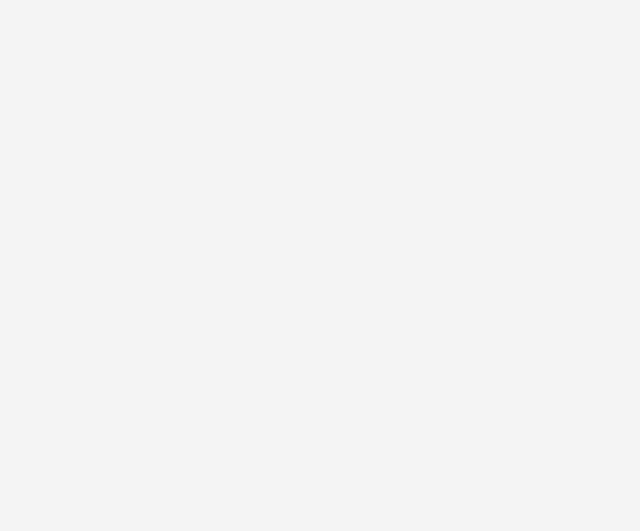
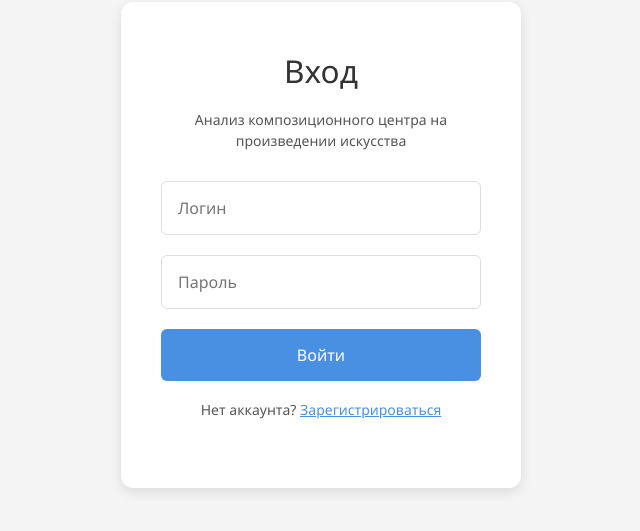
Before and after one commit to w1zZzyy/ArtFront, a React (Vite) app in the folder art-analysis/: page /ArtFront/login in a window 1280 px wide. Before the commit this address had no page. Shown: the part 155-686 px from the top of the page, without its empty margins (319-959 px from the left). Built offline with nearby package versions, Linux system fonts and the light colour scheme.

Commit message:
lab7 login

```diff
--- a/art-analysis/dev-dist/sw.js
+++ b/art-analysis/dev-dist/sw.js
@@ -82,7 +82,7 @@ define(['./workbox-5a5d9309'], (function (workbox) { 'use strict';
     "revision": "c42d79354dbf60ad2f5d4cc715ce3c11"
   }, {
     "url": "index.html",
-    "revision": "0.lm89cf9fi5s"
+    "revision": "0.3531akq87ho"
   }], {});
   workbox.cleanupOutdatedCaches();
   workbox.registerRoute(new workbox.NavigationRoute(workbox.createHandlerBoundToURL("index.html"), {
--- a/art-analysis/package.json
+++ b/art-analysis/package.json
@@ -14,6 +14,7 @@
   },
   "dependencies": {
     "@reduxjs/toolkit": "^2.11.1",
+    "axios": "^1.13.2",
     "bootstrap": "^5.3.8",
     "react": "^19.2.0",
     "react-bootstrap": "^2.10.10",
--- a/art-analysis/src/App.tsx
+++ b/art-analysis/src/App.tsx
@@ -3,6 +3,7 @@ import { AppNavbar } from './components/Navbar';
 import { HomePage } from './pages/StartPage';
 import { ExpertsList } from './pages/ExpertsList';
 import { ExpertProp } from './pages/ExpertProp';
+import { Login } from './pages/Login';
 
 const MainLayout = () => (
     <>
@@ -18,6 +19,7 @@ function App() {
         <BrowserRouter basename="/ArtFront">
             <Routes>
                 <Route path="/" element={<HomePage />} />
+                <Route path="/login" element={<Login />} />
                 <Route path="/ArtAnalysis" element={<HomePage />} />
                 <Route path="/experts" element={<ExpertsList />} />
                 <Route path="/expert_properties/:id" element={<ExpertProp />} />
--- /dev/null
+++ b/art-analysis/src/api/axios.ts
@@ -0,0 +1,14 @@
+import axios from 'axios'
+
+export const api = axios.create({
+  baseURL: 'http://localhost:8080',
+  withCredentials: false,
+})
+
+api.interceptors.request.use(config => {
+  const token = localStorage.getItem('token')
+  if (token) {
+    config.headers.Authorization = `Bearer ${token}`
+  }
+  return config
+})
--- a/art-analysis/src/components/Navbar.tsx
+++ b/art-analysis/src/components/Navbar.tsx
@@ -1,21 +1,43 @@
 import { Navbar, Container } from 'react-bootstrap';
 import { Link } from 'react-router-dom';
+import { useDispatch, useSelector } from 'react-redux';
+import type { RootState, AppDispatch } from '../store';
+import { logoutThunk } from '../store/authSlice';
 
 export const AppNavbar = () => {
+  const dispatch = useDispatch<AppDispatch>();
+  const { isAuth, user } = useSelector((state: RootState) => state.auth);
   return (
     <Navbar bg="light" variant="light" fixed="top" className="shadow-sm border-bottom">
       <Container fluid className="px-4">
-        {/* Единый бренд как ссылка */}
         <Navbar.Brand as={Link} to="/ArtAnalysis" className="fs-4">
           ArtAnalysis
         </Navbar.Brand>
 
-        {/* Отдельная навигация */}
         <div className="me-auto">
           <Link to="/experts" className="fs-5 text-dark text-decoration-none">
             Experts
           </Link>
         </div>
+
+        {/* AUTH BLOCK */}
+        <div className="d-flex align-items-center gap-3">
+          {isAuth ? (
+            <>
+              <span className="fw-semibold">{user?.login}</span>
+              <button
+                className="btn btn-outline-dark btn-sm"
+                onClick={() => dispatch(logoutThunk())}
+              >
+                Выйти
+              </button>
+            </>
+          ) : (
+            <Link to="/login" className="btn btn-outline-dark btn-sm">
+              Войти
+            </Link>
+          )}
+        </div>
       </Container>
     </Navbar>
   );
--- /dev/null
+++ b/art-analysis/src/pages/Login.tsx
@@ -0,0 +1,48 @@
+import { useState } from 'react'
+import { useDispatch, useSelector } from 'react-redux'
+import { loginThunk } from '../store/authSlice'
+import type { RootState, AppDispatch } from '../store'
+import './styles/Login.css'
+
+export const Login = () => {
+  const dispatch = useDispatch<AppDispatch>()
+  const { loading, error } = useSelector((s: RootState) => s.auth)
+
+  const [login, setLogin] = useState('')
+  const [password, setPassword] = useState('')
+
+  const submit = (e: React.FormEvent) => {
+    e.preventDefault()
+    dispatch(loginThunk({ login, password }))
+  }
+
+  return (
+    <div className="login-container">
+      <form className="login-form" onSubmit={submit}>
+        <h3>Вход</h3>
+        <p className="login-subtitle">
+          Анализ композиционного центра на произведении искусства
+        </p>
+        <input
+          value={login}
+          onChange={e => setLogin(e.target.value)}
+          placeholder="Логин"
+        />
+        <input
+          type="password"
+          value={password}
+          onChange={e => setPassword(e.target.value)}
+          placeholder="Пароль"
+        />
+        <button type="submit" disabled={loading}>
+          Войти
+        </button>
+        {error && <div className="error">{error}</div>}
+
+        <p className="register-text">
+          Нет аккаунта? <span className="register-link">Зарегистрироваться</span>
+        </p>
+      </form>
+    </div>
+  )
+}
--- /dev/null
+++ b/art-analysis/src/pages/styles/Login.css
@@ -0,0 +1,95 @@
+body, html {
+    height: 100%;
+    margin: 0;
+    font-family: 'Segoe UI', Tahoma, Geneva, Verdana, sans-serif;
+    background-color: #f5f6fa;
+    display: flex;
+    justify-content: center;
+    align-items: center;
+}
+
+.login-container {
+    display: flex;
+    justify-content: center;
+    align-items: center;
+    height: 100%;
+    width: 100%;
+}
+
+.login-form {
+    background-color: #ffffff;
+    padding: 50px 40px; /* увеличен padding для вытянутости */
+    border-radius: 12px;
+    box-shadow: 0 4px 12px rgba(0,0,0,0.1);
+    width: 100%;
+    max-width: 400px;
+    box-sizing: border-box;
+}
+
+.login-form h3 {
+    text-align: center;
+    margin-bottom: 20px;
+    color: #333333;
+}
+
+.login-subtitle {
+    text-align: center;
+    margin-bottom: 30px; /* чуть больше пространства */
+    color: #555555;
+    font-size: 14px;
+}
+
+.login-form input {
+    width: 100%;
+    padding: 14px 16px; /* увеличена высота полей */
+    margin-bottom: 20px; /* больше пространства между полями */
+    border: 1px solid #dcdde1;
+    border-radius: 6px;
+    font-size: 16px;
+    box-sizing: border-box;
+}
+
+.login-form input:focus {
+    border-color: #4a90e2;
+    outline: none;
+    box-shadow: 0 0 0 2px rgba(74,144,226,0.2);
+}
+
+.login-form button {
+    width: 100%;
+    padding: 14px; /* увеличена высота кнопки */
+    background-color: #4a90e2;
+    color: #ffffff;
+    border: none;
+    border-radius: 6px;
+    font-size: 16px;
+    cursor: pointer;
+    transition: background-color 0.2s ease;
+}
+
+.login-form button:hover {
+    background-color: #357ab8;
+}
+
+.login-form .error {
+    color: #e74c3c;
+    text-align: center;
+    margin-top: 12px;
+}
+
+.register-text {
+    text-align: center;
+    margin-top: 18px;
+    font-size: 14px;
+    color: #555555;
+}
+
+.register-link {
+    color: #4a90e2;
+    cursor: pointer;
+    text-decoration: underline;
+}
+
+.register-link:hover {
+    color: #357ab8;
+}
--- /dev/null
+++ b/art-analysis/src/store/authSlice.ts
@@ -0,0 +1,81 @@
+import { createSlice, createAsyncThunk } from '@reduxjs/toolkit'
+import { api } from '../api/axios'
+
+interface LoginPayload {
+  login: string
+  password: string
+}
+
+interface User {
+  id_user: number
+  login: string
+  is_admin: boolean
+}
+
+interface AuthState {
+  token: string | null
+  user: User | null
+  isAuth: boolean
+  loading: boolean
+  error: string | null
+}
+
+const initialState: AuthState = {
+  token: localStorage.getItem('token'),
+  user: localStorage.getItem('user')
+    ? JSON.parse(localStorage.getItem('user')!)
+    : null,
+  isAuth: !!localStorage.getItem('token'),
+  loading: false,
+  error: null,
+}
+
+export const loginThunk = createAsyncThunk(
+  'auth/login',
+  async (payload: LoginPayload) => {
+    const res = await api.post('/login', payload)
+    return res.data
+  }
+)
+
+export const logoutThunk = createAsyncThunk(
+  'auth/logout',
+  async () => {
+    await api.post('/api/auth/logout')
+  }
+)
+
+const authSlice = createSlice({
+  name: 'auth',
+  initialState,
+  reducers: {},
+  extraReducers: builder => {
+    builder
+      .addCase(loginThunk.pending, state => {
+        state.loading = true
+        state.error = null
+      })
+      .addCase(loginThunk.fulfilled, (state, action) => {
+        state.loading = false
+        state.token = action.payload.token
+        state.user = action.payload.user
+        state.isAuth = true
+
+        localStorage.setItem('token', action.payload.token)
+        localStorage.setItem('user', JSON.stringify(action.payload.user))
+      })
+      .addCase(loginThunk.rejected, state => {
+        state.loading = false
+        state.error = 'Неверный логин или пароль'
+      })
+      .addCase(logoutThunk.fulfilled, state => {
+        state.token = null
+        state.user = null
+        state.isAuth = false
+        localStorage.removeItem('token')
+        localStorage.removeItem('user')
+      })
+  },
+})
+
+export default authSlice.reducer
--- a/art-analysis/src/store/index.ts
+++ b/art-analysis/src/store/index.ts
@@ -1,10 +1,12 @@
 import { configureStore } from '@reduxjs/toolkit';
 import filterReducer from './filterSlice';
+import authReducer from './authSlice';
 
 export const store = configureStore({
-    reducer: {
-        filter: filterReducer,
-    },
+  reducer: {
+    filter: filterReducer,
+    auth: authReducer,
+  },
 });
 
 export type RootState = ReturnType<typeof store.getState>;
```
Also changed, not shown: 1 other file (tests, documents, lock files or other folders).
